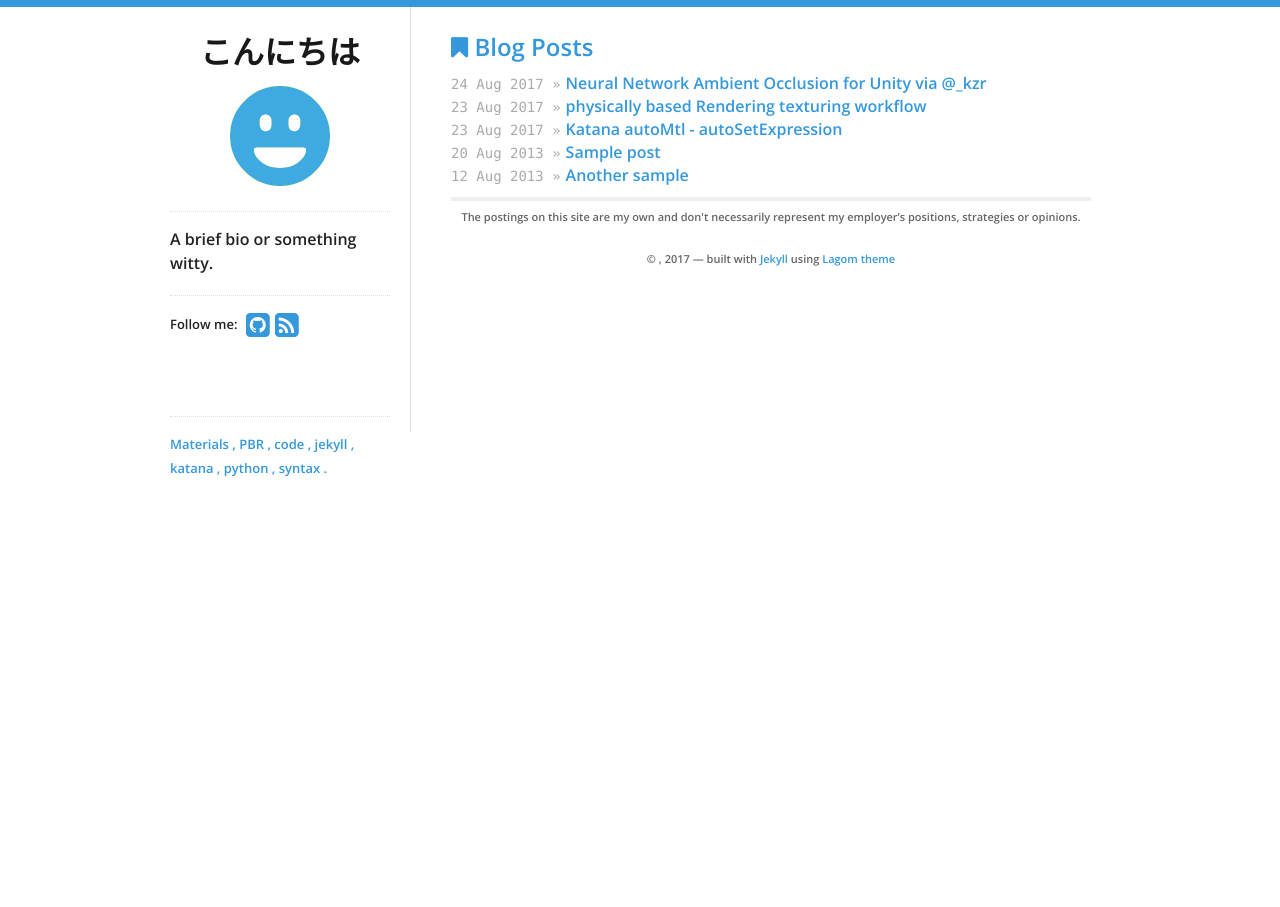
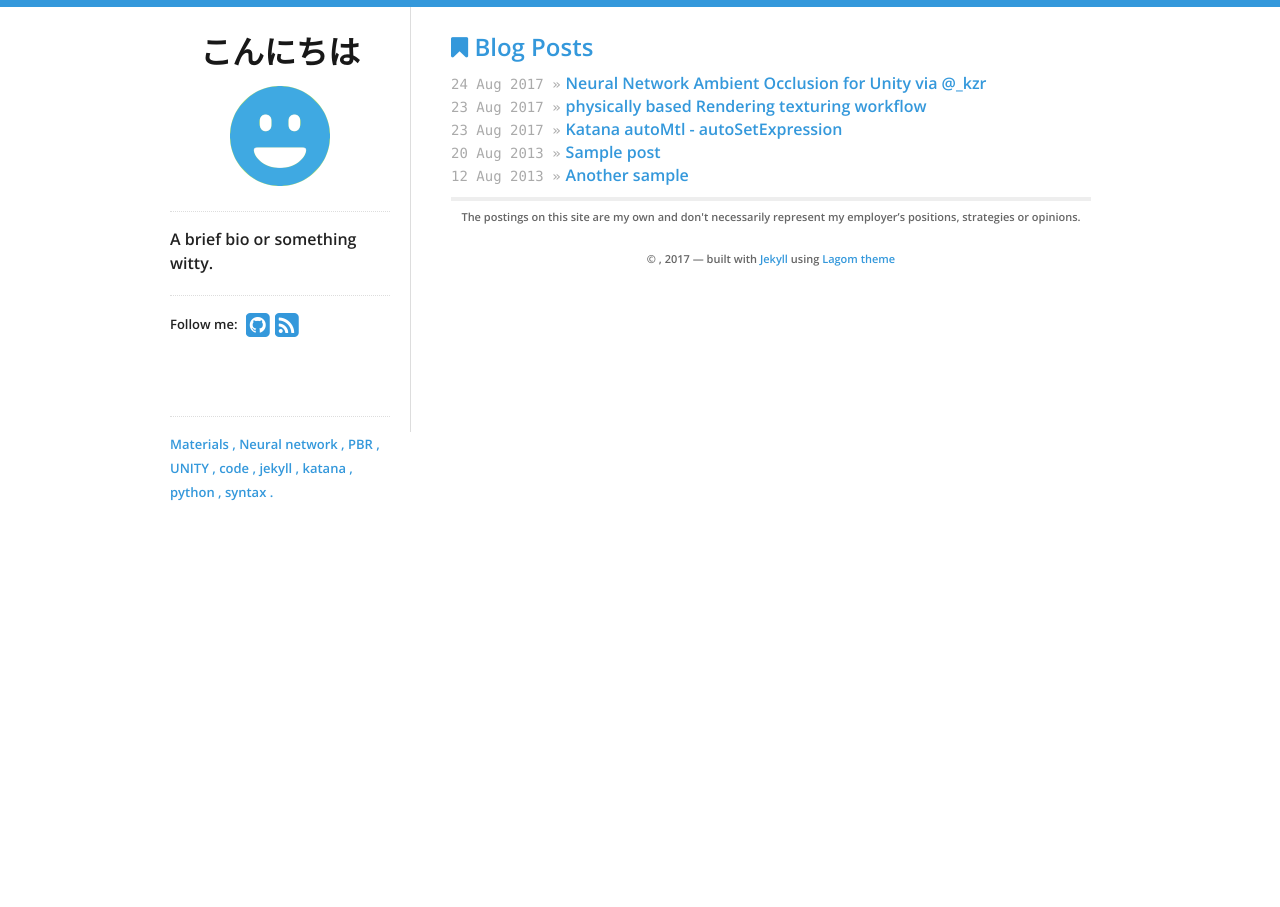
Before and after one commit to yoann01/ktmd, a Jekyll site: the page built from index.html, in a window 1280 px wide. Built offline with Jekyll 4.4.1, drawn with Linux system fonts in a browser that asks for light colours; nearby versions of some CDN libraries.

Commit message:
Update 2017-08-24-neural-network_unity.md

```diff
--- a/_posts/2017-08-24-neural-network_unity.md
+++ b/_posts/2017-08-24-neural-network_unity.md
@@ -1,7 +1,7 @@
 ---
 layout: post
 title: Neural Network Ambient Occlusion for Unity via @_kzr
-tags: [jekyll, syntax]
+tags: [UNITY, Neural network]
 categories:
 - blog
 ---
```
